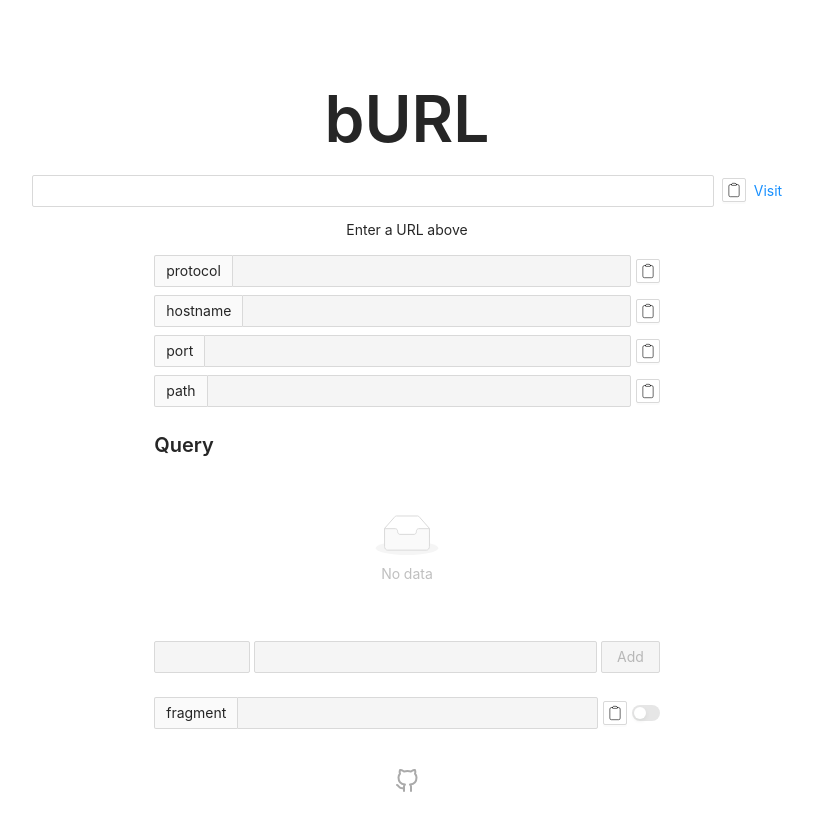
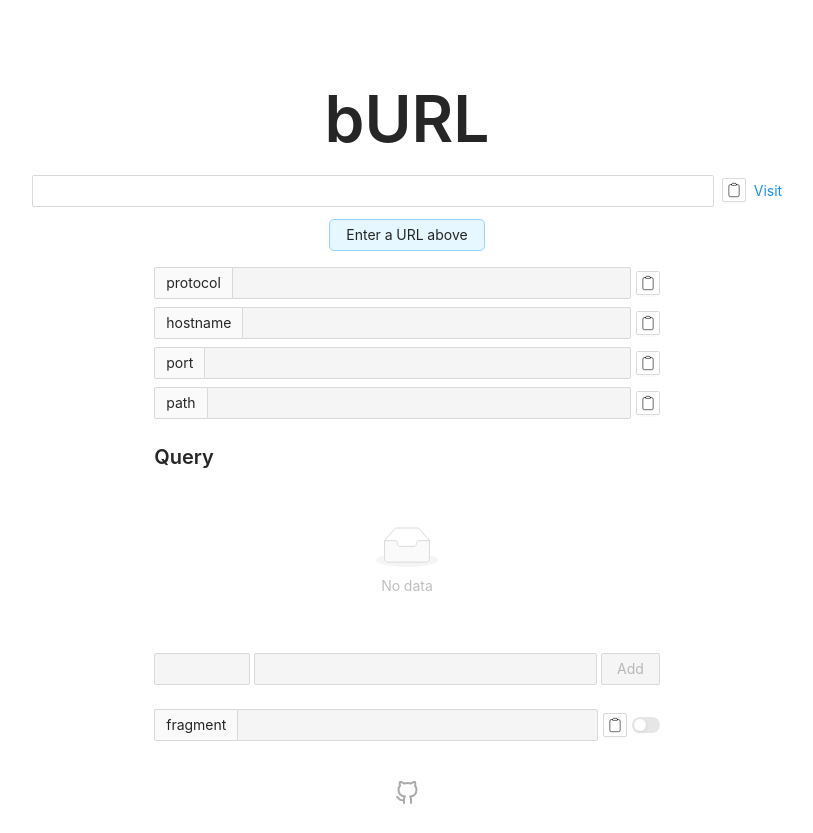
Before and after one commit to mebble/burl, a Next.js app: page / in a window 1280 px wide. Shown: the whole page, without its empty margins (233-1046 px from the left). Built offline with nearby package versions, Linux system fonts and the light colour scheme.

Commit message:
restyle the prompt

```diff
--- a/src/components/Prompt.js
+++ b/src/components/Prompt.js
@@ -1,13 +1,20 @@
 import { prompt } from '../constants';
+import { Alert as AntdAlert } from 'antd';
+
+const Alert = ({ message, type }) => {
+    return (
+        <AntdAlert message={message} type={type} style={{ padding: '0.25rem 1rem', borderRadius: '0.3rem' }} />
+    );
+};
 
 export default function Prompt({ url }) {
     return (
-        <p className="prompt">
+        <div className="prompt" style={{ marginBottom: '1rem' }}>
             {url.toString() === ''
-                ? prompt.intro
+                ? <Alert message={prompt.intro} type="info" />
                 : (url.isBad()
-                    ? prompt.invalid
-                    : prompt.done)}
-        </p>
+                    ? <Alert message={prompt.invalid} type="error" />
+                    : <Alert message={prompt.done} type="success" />)}
+        </div>
     );
 };
--- a/src/constants.js
+++ b/src/constants.js
@@ -1,5 +1,5 @@
 export const prompt = {
     intro: 'Enter a URL above',
-    invalid: 'This URL is not valid!',
-    done: 'Your URL is broken down below',
+    invalid: 'That URL is not valid!',
+    done: 'Here\'s your URL breakdown',
 };
```
